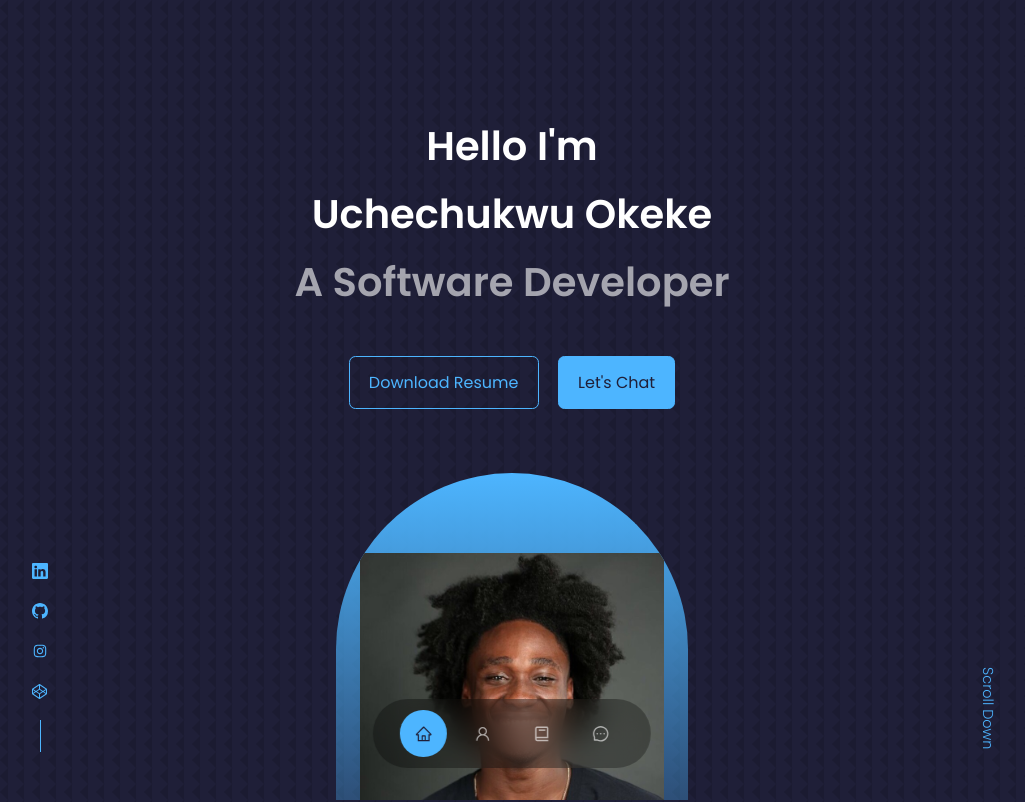
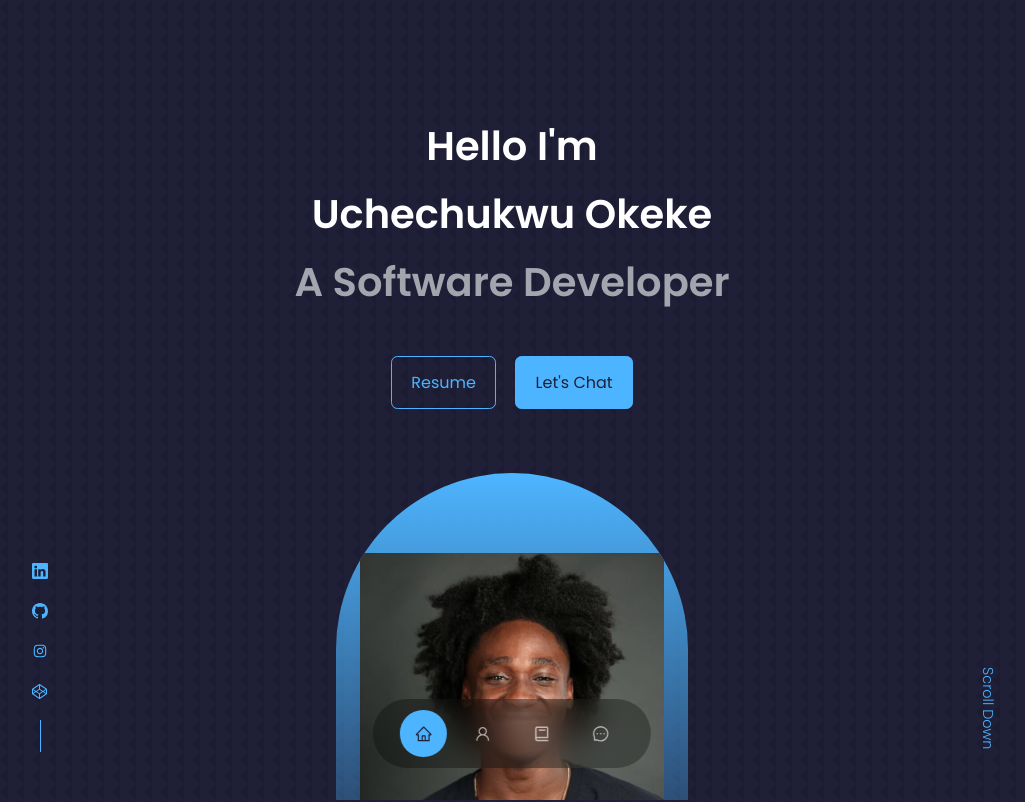
Before and after one commit to Thatucheshow/Final_portfolio, a React (Create React App) app in the folder react-website/: page / in a window 1280 px wide. Shown: the top 802 px of the page, without its empty margins (128-1153 px from the left). Built offline with nearby package versions, Linux system fonts and the light colour scheme.

Commit message:
Portfolio completed

```diff
--- a/react-website/src/components/header/CTA.jsx
+++ b/react-website/src/components/header/CTA.jsx
@@ -1,9 +1,10 @@
 import React from 'react'
+import RESUME from '../../assets/Resume.pdf'
 
 const CTA = () => {
   return (
     <div className='cta'>
-        <a href='' className='btn'>Download Resume</a>
+        <a href={RESUME} className='btn' target='_blank'> Resume</a>
         <a href='#contact' className='btn btn-primary'>Let's Chat</a>
     </div>
   )
```
Also changed, not shown: 2 other files (tests, documents, lock files or other folders).
